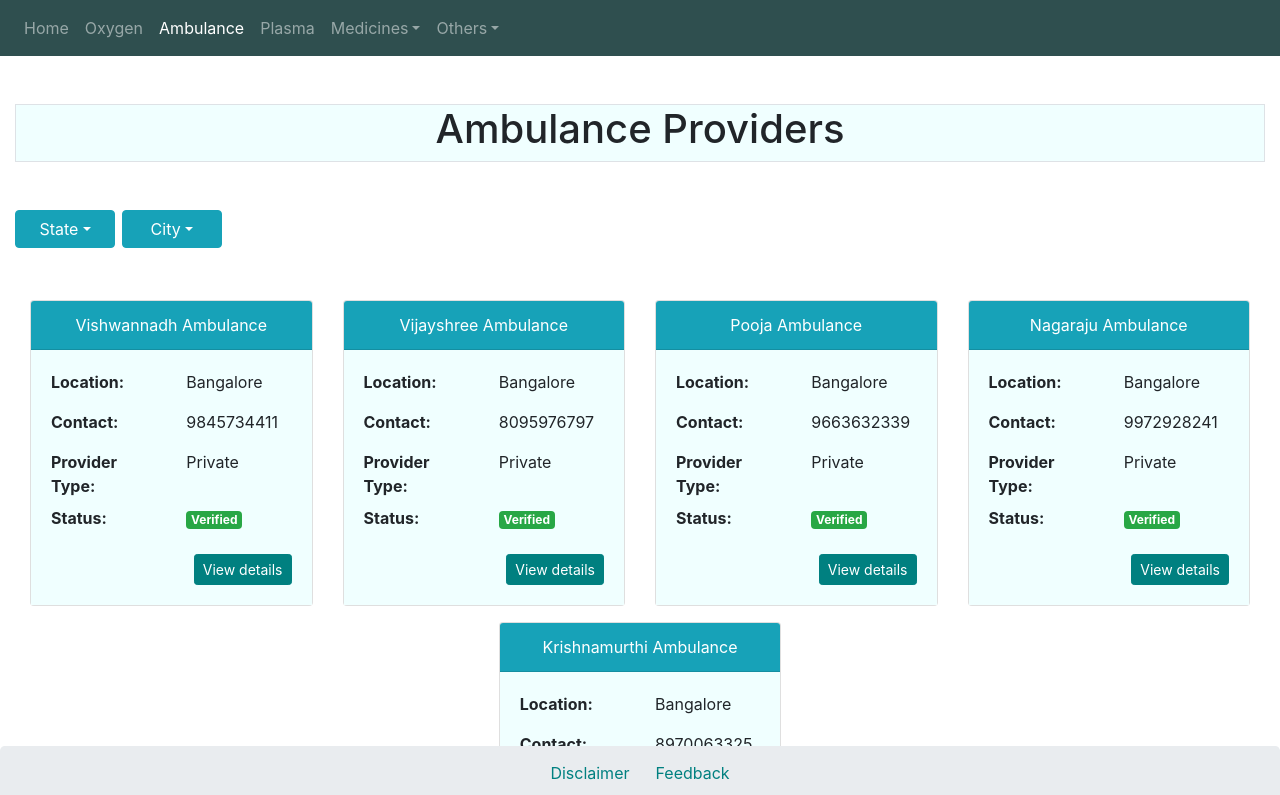
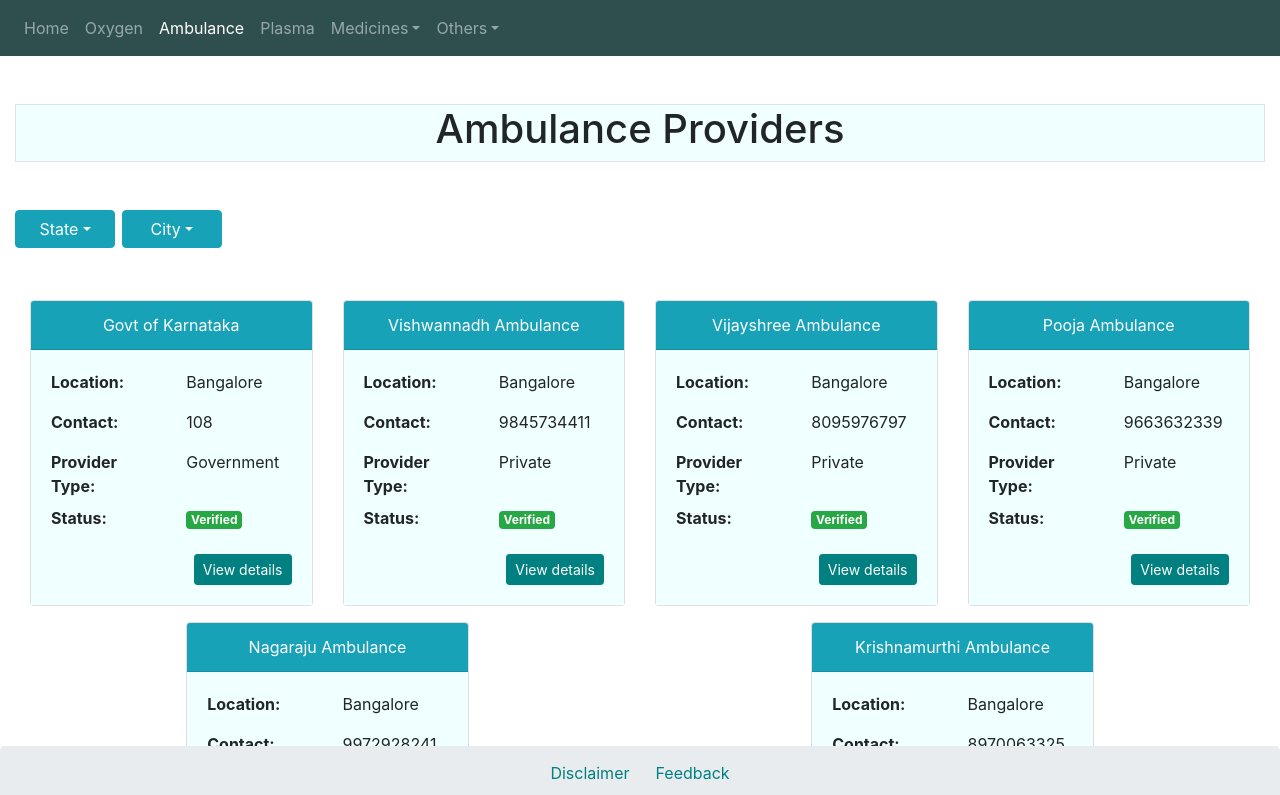
Before and after one commit to bangalore-covid-resources/covid-help-portal, a React (Create React App) app: page /ambulance in a window 1280 px wide. Shown: the top 795 px of the page. Built offline with nearby package versions, Linux system fonts and the light colour scheme.

Commit message:
Update the verified data for Bangalore

```diff
--- a/src/components/help/help-details.js
+++ b/src/components/help/help-details.js
@@ -124,6 +124,7 @@ function HelpDetails(props) {
         {renderDetailRow("Service Hours", provider.serviceHours)}
         {renderDetailRow("Delivery Option", provider.deliveryOption)}
         {renderDetailRow("Cost", provider.cost)}
+        {renderDetailArrayRow("Alternate Contacts", provider.alternateContacts)}
         {renderDetailArrayRow("Other Details", provider.otherDetails)}
         {renderStatusBadge(provider.status)}
       </Container>
--- a/src/content/data/ambulance.json
+++ b/src/content/data/ambulance.json
@@ -1,5 +1,16 @@
 {
   "providers": [
+    {
+      "state": "Karnataka",
+      "location": "Bangalore",
+      "name": "Govt of Karnataka",
+      "providerType": "Government",
+      "contact": "108",
+      "alternateContacts": [],
+      "cost": "Free",
+      "otherDetails": [],
+      "status": "Verified"
+    },
     {
       "state": "Karnataka",
       "location": "Bangalore",
--- a/src/content/data/medicines.json
+++ b/src/content/data/medicines.json
@@ -4,12 +4,22 @@
       "name": "Remdesivir",
       "providers": [
         {
+          "name": "Govt Of Karnataka",
+          "state": "Karnataka",
+          "location": "Bangalore",
+          "contact": "8951755722",
+          "alternateContacts": [],
+          "availability": "Call and check",
+          "otherDetails": ["Dedicated for Remdesivir supply"],
+          "status": "Verified"
+        },
+        {
           "name": "Mylan Healthcare",
           "state": "Karnataka",
           "location": "Bangalore",
           "contact": "7829980066",
           "alternateContacts": [],
-          "availability": "Available",
+          "availability": "Call and check",
           "otherDetails": [
             "Call the number and wait for the call back.",
             "Keep Hospital name, Hospital Pharmacist name and Contact number handy."
--- a/src/content/data/others.json
+++ b/src/content/data/others.json
@@ -7,8 +7,9 @@
           "name": "Yuva Brigade",
           "state": "Karnataka",
           "location": "Bangalore",
-          "providerType": "Volunteer Org",
+          "providerType": "Volunteer",
           "contact": "9632302032",
+          "alternateContacts": [],
           "serviceAreas": "Jayanagar, Girinagar, Basavanagudi, Banashankari, Vijaynagar",
           "serviceHours": "Lunch",
           "deliveryOption": "Direct",
@@ -20,79 +21,46 @@
           "name": "Sarvesh",
           "state": "Karnataka",
           "location": "Bangalore",
-          "providerType": "Restaurant",
+          "providerType": "Home Chef",
           "contact": "9611744411",
+          "alternateContacts": [],
           "serviceAreas": "All across",
-          "serviceHours": "Pre order by 7 pm",
-          "deliveryOption": "Direct",
-          "cost": "",
-          "status": "Unverified",
-          "otherDetails": []
+          "serviceHours": "Lunch/Dinner",
+          "deliveryOption": "Dunzo/Swiggy",
+          "cost": "250 per day + delivery",
+          "status": "Verified",
+          "otherDetails": ["Located in south Bangalore"]
         },
         {
           "name": "Sneha",
           "state": "Karnataka",
           "location": "Bangalore",
-          "providerType": "Home Chef",
+          "providerType": "Volunteer",
           "contact": "9986529312",
+          "alternateContacts": [],
           "serviceAreas": "All across",
-          "serviceHours": "Dinner",
+          "serviceHours": "Lunch/Dinner",
           "deliveryOption": "Dunzo/Swiggy",
-          "cost": "",
-          "status": "Unverified",
-          "otherDetails": []
-        },
-        {
-          "name": "Masala Box",
-          "state": "Karnataka",
-          "location": "Bangalore",
-          "providerType": "Delivery Kitchen",
-          "contact": "8061972252",
-          "serviceAreas": "Sarjapur, Kasavanahalli, HSR, Electronic city, Hosa Road, Harlur road, Whitefield, Marathalli area.",
-          "serviceHours": "Lunch - Dinner",
-          "deliveryOption": "Direct",
-          "cost": "",
-          "status": "Unverified",
-          "otherDetails": []
-        },
-        {
-          "name": "Bharavi",
-          "state": "Karnataka",
-          "location": "Bangalore",
-          "providerType": "Home Chef",
-          "contact": "9886334291",
-          "serviceAreas": "Sarjapur Road",
-          "serviceHours": "Lunch",
-          "deliveryOption": "Direct",
-          "cost": "",
-          "status": "Unverified",
-          "otherDetails": []
+          "cost": "Free",
+          "status": "Verified",
+          "otherDetails": ["Group of Individual volunteers"]
         },
         {
           "name": "Recipe of Hope",
           "state": "Karnataka",
           "location": "Bangalore",
-          "providerType": "Volunteer Org",
-          "contact": "8088407064",
+          "providerType": "Volunteer",
+          "contact": "9901791982",
+          "alternateContacts": ["9738948947", "9986066215"],
           "serviceAreas": "All across",
-          "serviceHours": "Lunch - dinner (pre order)",
-          "deliveryOption": "Direct",
-          "cost": "",
-          "status": "Unverified",
-          "otherDetails": []
-        },
-        {
-          "name": "14 days pack",
-          "state": "Karnataka",
-          "location": "Bangalore",
-          "providerType": "Home Chef",
-          "contact": "7349292999",
-          "serviceAreas": "All across Bangalore",
-          "serviceHours": "All meals",
-          "deliveryOption": "Direct",
-          "cost": "",
-          "status": "Unverified",
-          "otherDetails": []
+          "serviceHours": "Lunch",
+          "deliveryOption": "Dunzo",
+          "cost": "Free",
+          "status": "Verified",
+          "otherDetails": [
+            "For registration of new cooks call  9741955994(Sneha)",
+            "Recipient has to arrange for Dunzo pickup"
+          ]
         },
         {
           "name": "Shuchi",
@@ -100,27 +68,30 @@
           "location": "Bangalore",
           "providerType": "Home Chef",
           "contact": "7619403505",
-          "serviceAreas": "All across bangalore",
-          "serviceHours": "All meals",
-          "deliveryOption": "Direct",
-          "cost": "",
-          "status": "Unverified",
-          "otherDetails": []
+          "alternateContacts": [],
+          "serviceAreas": "All across",
+          "serviceHours": "Lunch/Dinner",
+          "deliveryOption": "Dunzo",
+          "cost": "150 per day + delivery",
+          "status": "Verified",
+          "otherDetails": [
+            "South Indian Veg Meals",
+            "Lunch and dinner will be provided together"
+          ]
         },
         {
-          "name": "Aduggemane",
+          "name": "Renu",
           "state": "Karnataka",
           "location": "Bangalore",
           "providerType": "Home Chef",
-          "contact": "9916435389  7892403742",
-          "serviceAreas": "CV Raman Nagar",
-          "serviceHours": "All meals",
-          "deliveryOption": "Direct",
-          "cost": "",
-          "status": "Unverified",
-          "otherDetails": [
-            "Breakfast / Lunch and Dinner for 14 days as a package"
-          ]
+          "contact": "9341471020",
+          "alternateContacts": [],
+          "serviceAreas": "All across",
+          "serviceHours": "All Meals",
+          "deliveryOption": "Dunzo/Porter",
+          "cost": "150 per day + delivery",
+          "status": "Verified",
+          "otherDetails": ["North Indian Veg Meals", "Located in Frazer town"]
         },
         {
           "name": "Nancy",
@@ -128,169 +99,71 @@
           "location": "Bangalore",
           "providerType": "Home Chef",
           "contact": "8368566353",
-          "serviceAreas": "All across bangalore",
+          "alternateContacts": [],
+          "serviceAreas": "All across",
           "serviceHours": "9am - 1am",
-          "deliveryOption": "Direct",
-          "cost": "",
-          "status": "Unverified",
-          "otherDetails": []
+          "deliveryOption": "Porter",
+          "cost": "120-150 per meal + delivery",
+          "status": "Verified",
+          "otherDetails": [
+            "Vegetarian meals",
+            "Payment advance before 11 AM for lunch and before 6PM for dinner"
+          ]
         },
         {
-          "name": "Renu",
+          "name": "Manjunath",
           "state": "Karnataka",
           "location": "Bangalore",
           "providerType": "Home Chef",
-          "contact": "9341471020",
-          "serviceAreas": "Jp Nagar - Jayanagar - BTM",
-          "serviceHours": "9am to 8pm",
-          "deliveryOption": "Dunzo",
-          "cost": "",
-          "status": "Unverified",
-          "otherDetails": []
+          "contact": "9591109600",
+          "alternateContacts": [],
+          "serviceAreas": "In and around Vidyaranyapura",
+          "serviceHours": "Breakfast/Dinner",
+          "deliveryOption": "Direct",
+          "cost": "150 per day + delivery",
+          "status": "Verified",
+          "otherDetails": ["South Indian Veg meals", "Minimum 5 days package"]
         },
         {
-          "name": "Saloni aunty",
+          "name": "Krupa Dave",
           "state": "Karnataka",
           "location": "Bangalore",
           "providerType": "Home Chef",
-          "contact": "9611800456",
-          "serviceAreas": "Kadugodi",
-          "serviceHours": "Lunch",
-          "deliveryOption": "",
-          "cost": "",
-          "status": "Unverified",
-          "otherDetails": []
-        },
-        {
-          "name": "Vandana",
-          "state": "Karnataka",
-          "location": "Bangalore",
-          "providerType": "Home Chef",
-          "contact": "7899549696",
-          "serviceAreas": "Raja Rajeshwari Nagar",
-          "serviceHours": "All meals",
-          "deliveryOption": "Direct",
-          "cost": "",
-          "status": "Unverified",
-          "otherDetails": []
-        },
-        {
-          "name": "Adhvaithaa Kandaari",
-          "state": "Karnataka",
-          "location": "Bangalore",
-          "providerType": "Home Chef",
-          "contact": "8147004916",
-          "serviceAreas": "Nagawara - Hebbal - Hennur",
-          "serviceHours": "lunch dinner",
-          "deliveryOption": "3rd party",
-          "cost": "",
-          "status": "Unverified",
-          "otherDetails": []
-        },
-        {
-          "name": "Vishal Himatsinghka",
-          "state": "Karnataka",
-          "location": "Bangalore",
-          "providerType": "Home Chef",
-          "contact": "8017011554",
-          "serviceAreas": "",
-          "serviceHours": "9am - 8pm",
-          "deliveryOption": "Direct",
-          "cost": "",
-          "status": "Unverified",
-          "otherDetails": []
-        },
-        {
-          "name": "Mission Chai",
-          "state": "Karnataka",
-          "location": "Bangalore",
-          "providerType": "Volunteer Org",
-          "contact": "9448385243",
-          "serviceAreas": "",
-          "serviceHours": "All Day",
-          "deliveryOption": "Direct",
-          "cost": "",
-          "status": "Unverified",
-          "otherDetails": []
-        },
-        {
-          "name": "Swaad",
-          "state": "Karnataka",
-          "location": "Bangalore",
-          "providerType": "Restaurant",
-          "contact": "9731794455",
-          "serviceAreas": "",
-          "serviceHours": "",
-          "deliveryOption": "Direct",
-          "cost": "",
-          "status": "Unverified",
-          "otherDetails": []
-        },
-        {
-          "name": "Oota Box",
-          "state": "Karnataka",
-          "location": "Bangalore",
-          "providerType": "Delivery Kitchen",
-          "contact": "8030636310",
-          "serviceAreas": "",
-          "serviceHours": "",
-          "deliveryOption": "Direct",
-          "cost": "",
-          "status": "Unverified",
-          "otherDetails": []
-        },
-        {
-          "name": "Hansika Subramanian",
-          "state": "Karnataka",
-          "location": "Bangalore",
-          "providerType": "Home Chef",
-          "contact": "9167347028",
-          "serviceAreas": "",
-          "serviceHours": "Pre - Order",
-          "deliveryOption": "Dunzo",
-          "cost": "",
-          "status": "Unverified",
-          "otherDetails": []
-        },
-        {
-          "name": "Mitushree",
-          "state": "Karnataka",
-          "location": "Bangalore",
-          "providerType": "Home Chef",
-          "contact": "9353153914",
-          "serviceAreas": "",
-          "serviceHours": "Lunch - Dinner",
-          "deliveryOption": "3rd party",
-          "cost": "",
-          "status": "Unverified",
+          "contact": "9916657432",
+          "serviceAreas": "In and around Indiranagar",
+          "serviceHours": "Lunch/Dinner",
+          "deliveryOption": "Dunzo/Porter",
+          "cost": "80 for lunch, 60 for dinner + delivery",
+          "status": "Verified",
           "otherDetails": []
         },
         {
           "name": "Girish",
           "state": "Karnataka",
           "location": "Bangalore",
-          "providerType": "Restaurant",
+          "providerType": "Home Chef",
           "contact": "8197730308",
-          "serviceAreas": "",
+          "serviceAreas": "In and around BTM Layout",
           "serviceHours": "All Meals",
           "deliveryOption": "Direct",
-          "cost": "",
-          "status": "Unverified",
+          "cost": "350 per day",
+          "status": "Verified",
           "otherDetails": []
         },
         {
-          "name": "Evaa",
+          "name": "Heena Jayesh Vadhia Mumbai Bites",
           "state": "Karnataka",
           "location": "Bangalore",
           "providerType": "Home Chef",
-          "contact": "9620009922",
-          "serviceAreas": "",
-          "serviceHours": "Pre order",
-          "deliveryOption": "Direct",
-          "cost": "",
-          "status": "Unverified",
-          "otherDetails": []
+          "contact": "8197730308",
+          "serviceAreas": "In and around Rajarajeswari nagar",
+          "serviceHours": "Lunch/Dinner",
+          "deliveryOption": "Dunzo/Porter",
+          "cost": "80 per meal + delivery",
+          "status": "Verified",
+          "otherDetails": ["Free if in financial trouble"]
         }
+
       ]
     }
   ]
--- a/src/content/data/oxygen.json
+++ b/src/content/data/oxygen.json
@@ -1,5 +1,20 @@
 {
   "providers": [
+    {
+      "state": "Karnataka",
+      "location": "Bangalore",
+      "name": "Govt Of Karnataka",
+      "contact": "8951755722",
+      "alternateContacts": ["104"],
+      "address": "",
+      "deposit": "",
+      "charge": "",
+      "availability": "Call and check",
+      "otherDetails": [
+        "Govt of Karnataka Drug control helpline covid war room"
+      ],
+      "status": "Verified"
+    },
     {
       "state": "Karnataka",
       "location": "Bangalore",
@@ -7,9 +22,9 @@
       "contact": "9141613381",
       "alternateContacts": ["9341211648", "9341884200", "9686871337"],
       "address": "Abu Bakr Masjid, Thanisandra and Opp Jamia Masjid Bhoopasandra",
-      "deposit": "5000",
+      "deposit": "5000 Refundable",
       "charge": "400 for 10 lts",
-      "availability": "Available",
+      "availability": "Call and check",
       "otherDetails": [
         "Contact Person: Salman.",
         "Needs ID Proof and Doctor Prescription.",
@@ -20,28 +35,31 @@
     {
       "state": "Karnataka",
       "location": "Bangalore",
-      "name": "OXY HELP Crisis Management Team",
-      "contact": "9945500113",
+      "name": "Eco-Revive Infrastrucure/SaiDarshan",
+      "contact": "9481838000",
       "alternateContacts": [],
-      "address": "JC Nagar",
-      "deposit": "5000-8000",
+      "address": "",
+      "deposit": "",
       "charge": "",
-      "availability": "",
-      "otherDetails": ["Needs Docter Prescription.", "Deposit is Refundable."],
-      "status": "Unverified"
+      "availability": "Call and check",
+      "otherDetails": [],
+      "status": "Verified"
     },
     {
       "state": "Karnataka",
       "location": "Bangalore",
-      "name": "Sports365",
-      "contact": "9986966909",
+      "name": "Mercy Mission",
+      "contact": "8660856709",
       "alternateContacts": [],
-      "address": "",
-      "deposit": "",
+      "address": "Basavangudi,Chandra Layout, Bhoopasandra, JHBCS Layout,Mahadevapura",
+      "deposit": "8000 Refundable",
       "charge": "",
-      "availability": "",
-      "otherDetails": ["Contact Person: Ashish Bhiwani."],
-      "status": "Unverified"
+      "availability": "Call and check",
+      "otherDetails": [
+        "Needs ID Proof and Doctor Prescription.",
+        "If cylinders are out of stock, oxygen can be refilled."
+      ],
+      "status": "Verified"
     }
   ]
 }
--- a/src/router/routerConfig.js
+++ b/src/router/routerConfig.js
@@ -8,7 +8,7 @@ import APPLICATION_URL from "../constants/application-routes";
 import { HELP_CATEGORY } from "../constants/constants";
 
 const RouterConfig = () => (
-  <div className="mt-3">
+  <div className="mt-3 mb-5">
     <Switch>
       <Route exact path={APPLICATION_URL.HOME} component={Home} />
       <Route path={APPLICATION_URL.OXYGEN}>
```
